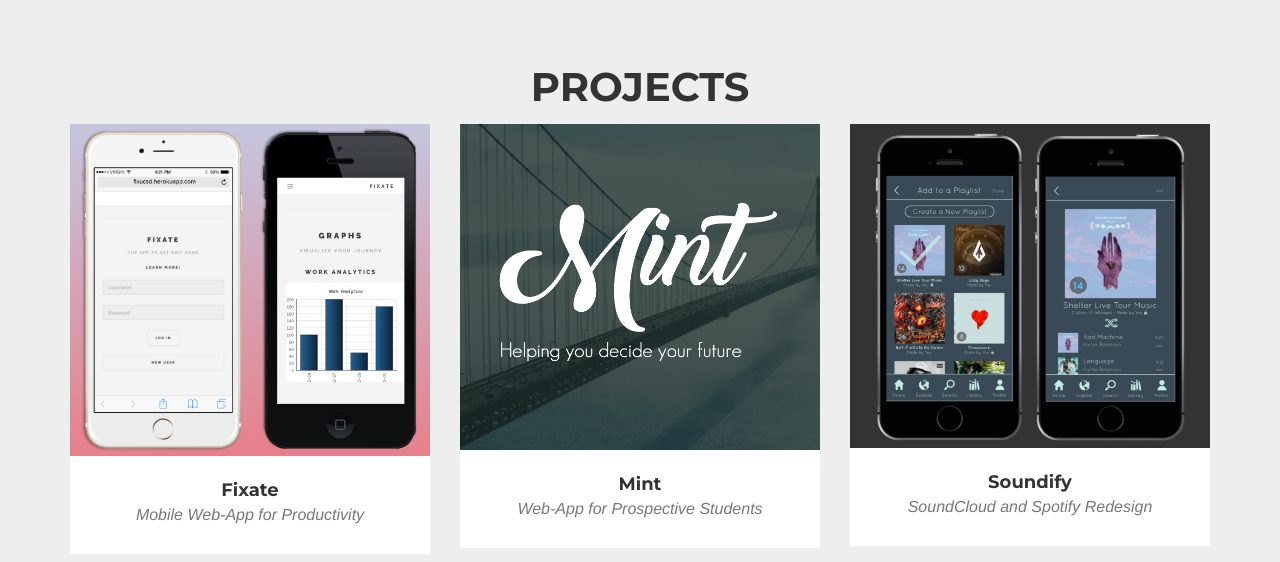
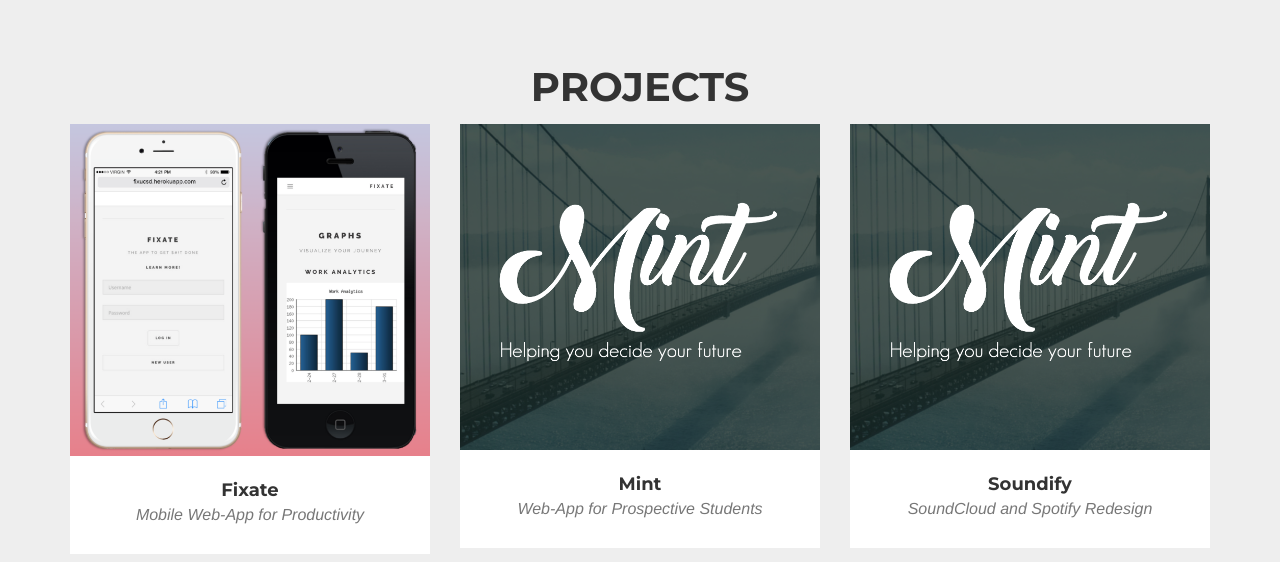
Before and after one commit to aprathna/aprathna.github.io, a website: page index.html in a window 1280 px wide. Shown: the part 1680-2242 px from the top of the page. Drawn offline with nearby package versions, Linux system fonts and the light colour scheme; a web font is replaced by a local one.

Commit message:
updating image

```diff
--- a/index.html
+++ b/index.html
@@ -240,7 +240,7 @@
                                 <i class="fa fa-eye fa-3x"></i>
                             </div>
                         </div>
-                        <img src="img/portfolio/soundify1.png" class="img-responsive" alt="">
+                        <img src="img/portfolio/Mint1.png" class="img-responsive" alt="">
                     </a>
                     <div class="portfolio-caption">
                         <h4>Soundify</h4>
```
Also changed, not shown: 1 other file.
